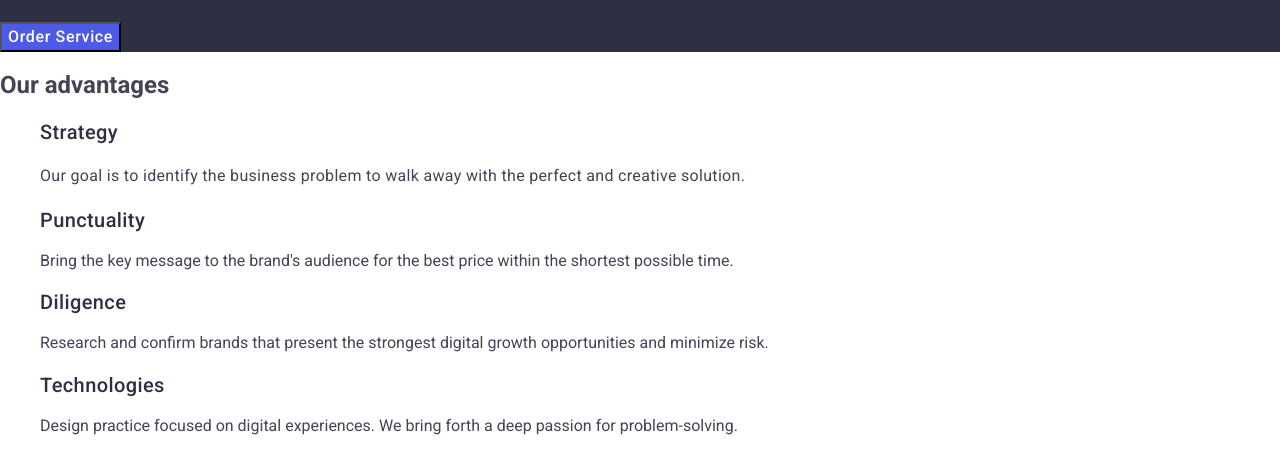
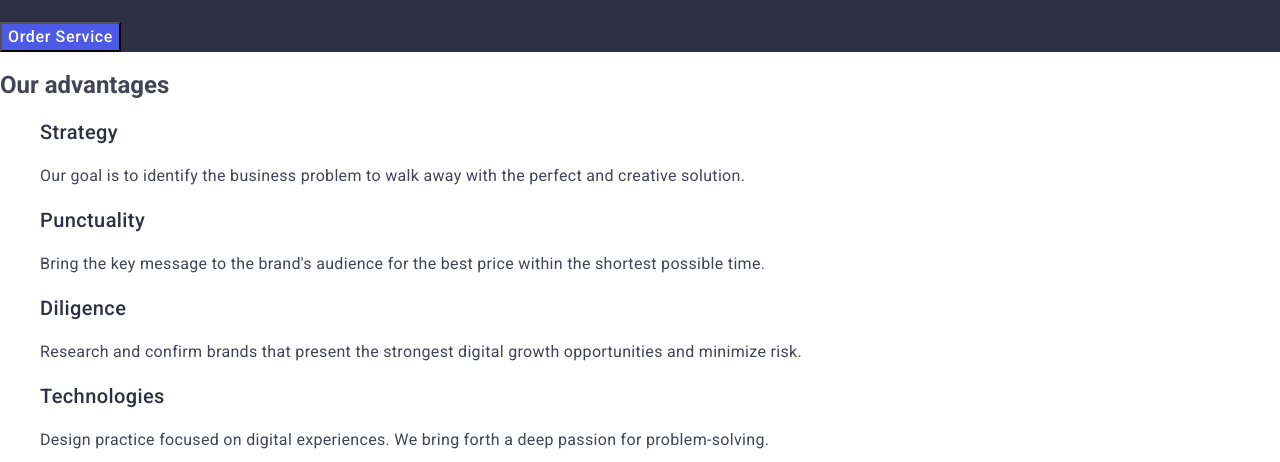
Before and after one commit to Oleksand-Kalinin/goit-markup-hw-02, a plain HTML site: page index.html in a window 1280 px wide. Shown: the part 304-766 px from the top of the page. Drawn offline with nearby package versions, Linux system fonts and the light colour scheme.

Commit message:
update index.html

```diff
--- a/index.html
+++ b/index.html
@@ -79,7 +79,7 @@
 
           <li class="our-advantages-list-item">
             <h3 class="our-advantages-list-item-title">Punctuality</h3>
-            <p>
+            <p class="our-advantages-list-item-text">
               Bring the key message to the brand's audience for the best price
               within the shortest possible time.
             </p>
@@ -87,7 +87,7 @@
 
           <li class="our-advantages-list-item">
             <h3 class="our-advantages-list-item-title">Diligence</h3>
-            <p>
+            <p class="our-advantages-list-item-text">
               Research and confirm brands that present the strongest digital
               growth opportunities and minimize risk.
             </p>
@@ -95,7 +95,7 @@
 
           <li class="our-advantages-list-item">
             <h3 class="our-advantages-list-item-title">Technologies</h3>
-            <p>
+            <p class="our-advantages-list-item-text">
               Design practice focused on digital experiences. We bring forth a
               deep passion for problem-solving.
             </p>
```
